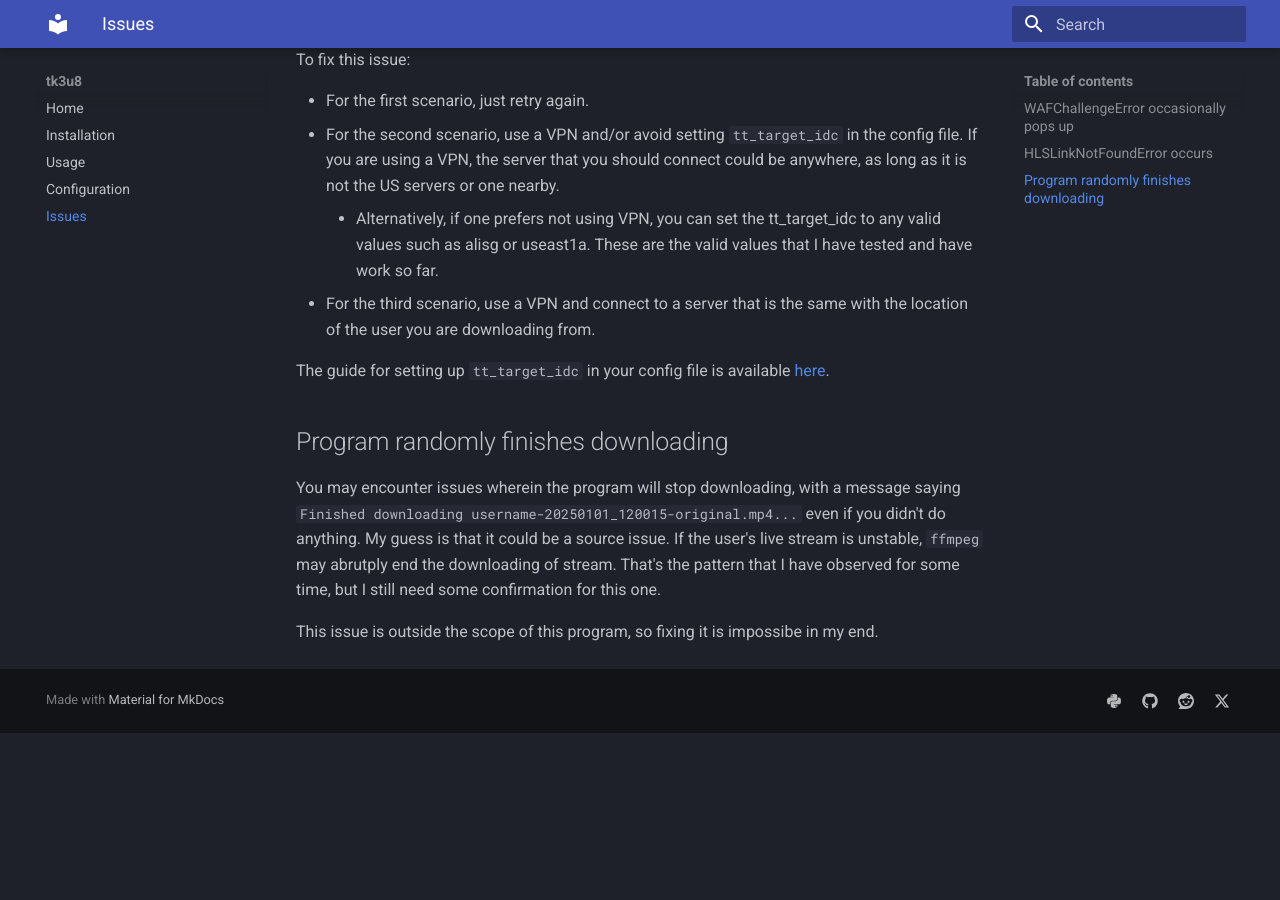
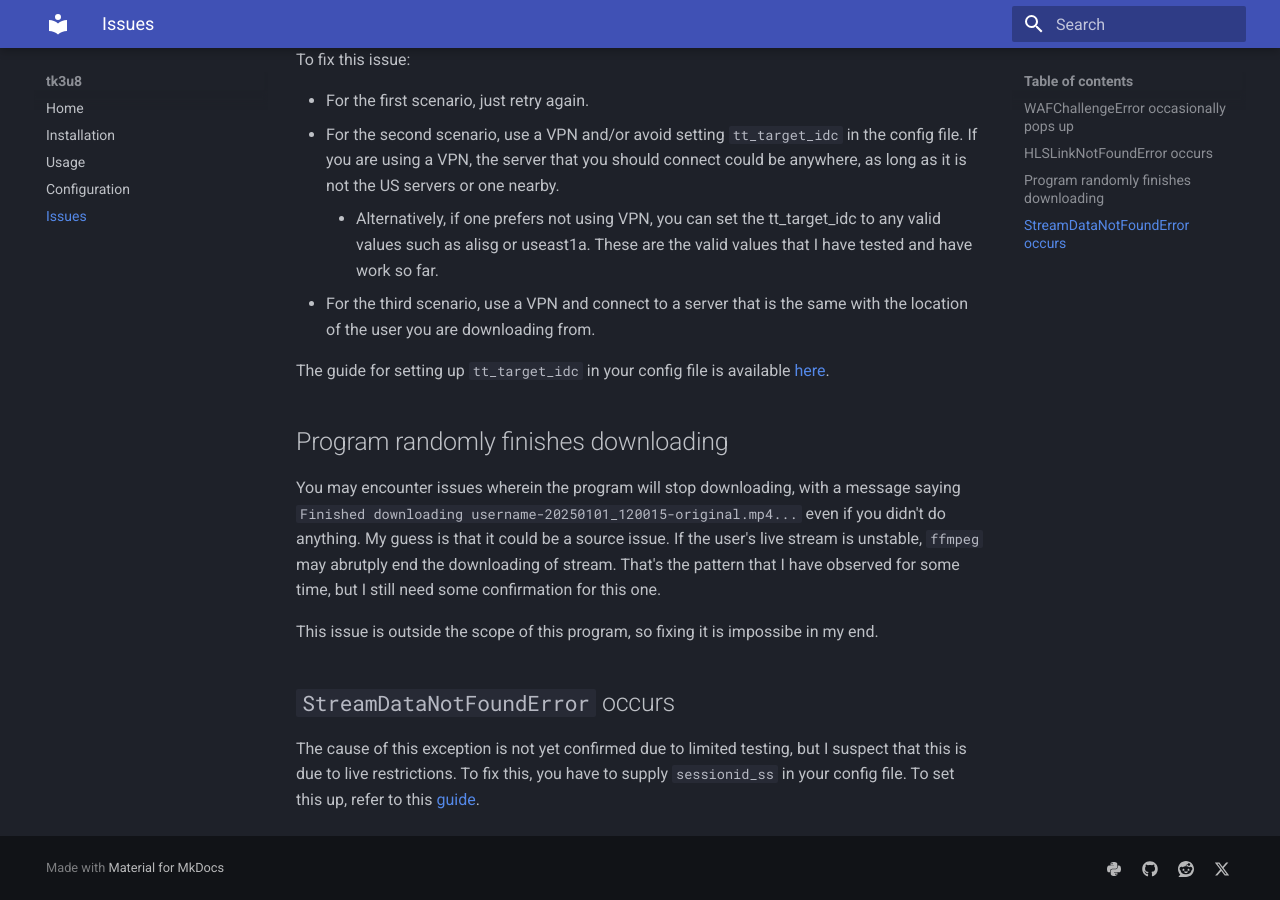
Before and after one commit to Scoofszlo/tk3u8, an MkDocs documentation site: the page built from docs/issues.md, in a window 1280 px wide and 900 px high, scrolled down 1331 px. Built offline with MkDocs 1.6.1 and Material for MkDocs 9.7.7, drawn with Linux system fonts in a browser that asks for light colours; before the commit the page ends 2064 px from its top, so only the background shows below that.

Commit message:
Add missing issue for issues page

```diff
--- a/docs/issues.md
+++ b/docs/issues.md
@@ -59,3 +59,7 @@ The guide for setting up `tt_target_idc` in your config file is available [here]
 You may encounter issues wherein the program will stop downloading, with a message saying `Finished downloading username-20250101_120015-original.mp4...` even if you didn't do anything. My guess is that it could be a source issue. If the user's live stream is unstable, `ffmpeg` may abrutply end the downloading of stream. That's the pattern that I have observed for some time, but I still need some confirmation for this one.
 
 This issue is outside the scope of this program, so fixing it is impossibe in my end.
+
+## `StreamDataNotFoundError` occurs
+
+The cause of this exception is not yet confirmed due to limited testing, but I suspect that this is due to live restrictions. To fix this, you have to supply `sessionid_ss` in your config file. To set this up, refer to this [guide](https://github.com/Scoofszlo/tk3u8/wiki/Configuration/#grabbing-and-setting-up-sessionid_ss-andor-tt_target_idc).
```
